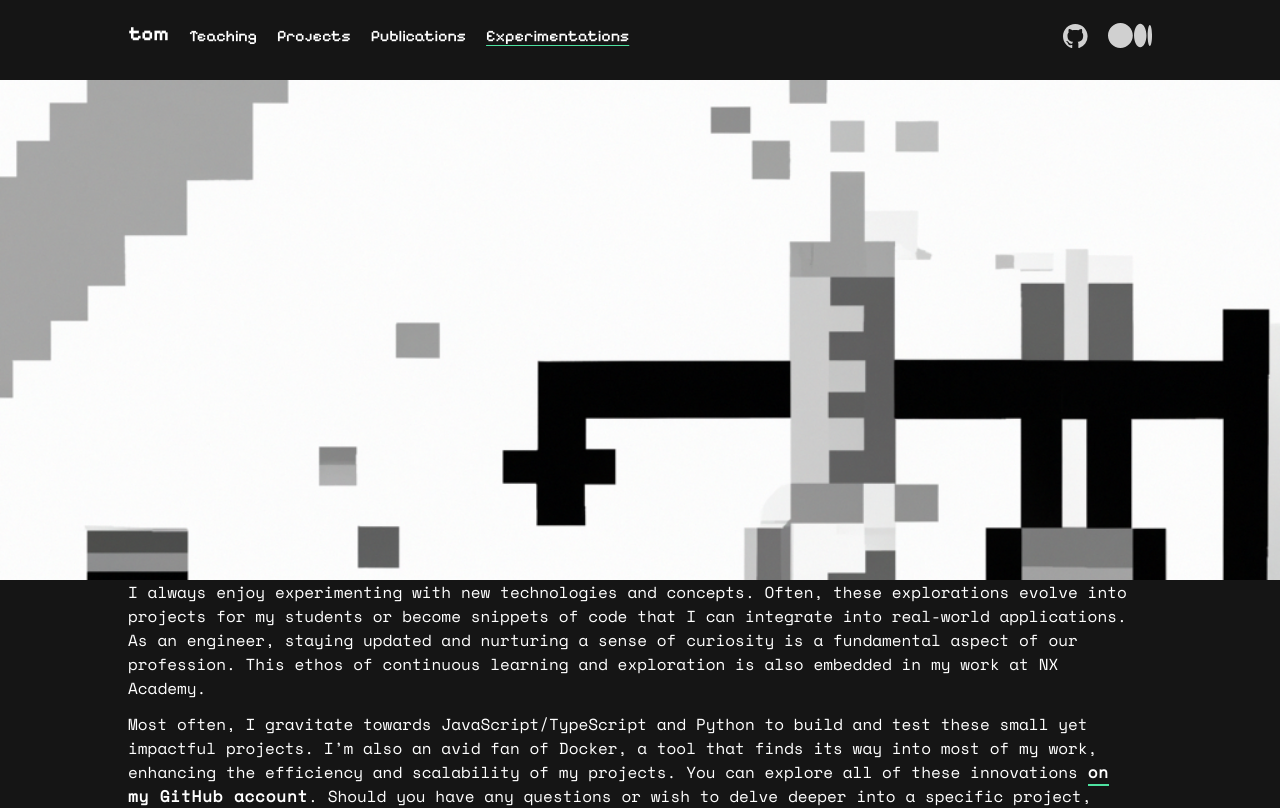
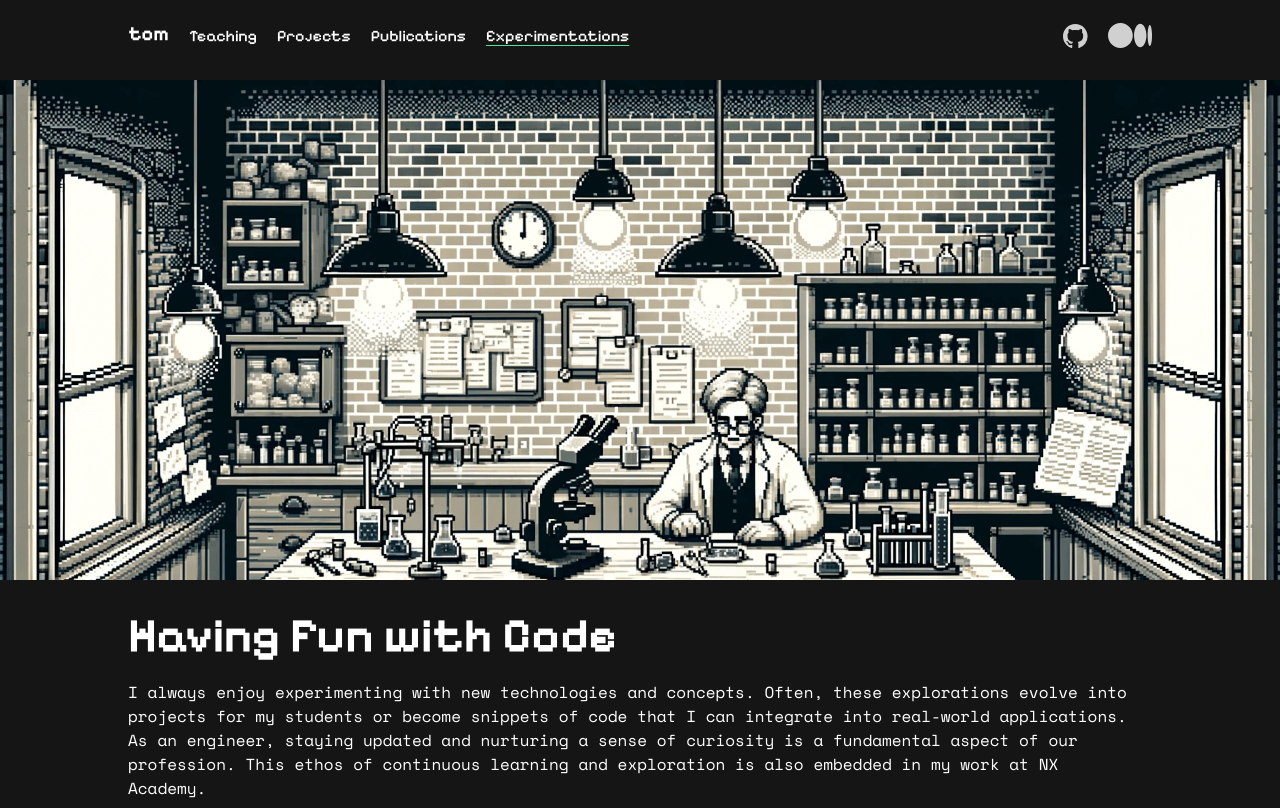
Before and after one commit to tdimnet/tdimnet.github.io, a React (Vite) app: page /experimentations in a window 1280 px wide. Shown: the top 808 px of the page. Built offline with nearby package versions, Linux system fonts and the light colour scheme.

Commit message:
Adding the banner image for Experimentations

```diff
--- a/src/pages/Experimentations/index.tsx
+++ b/src/pages/Experimentations/index.tsx
@@ -4,6 +4,7 @@ import Heading from "../../components/Heading";
 import ProjectsGrid from "../../layouts/ProjectsGrid";
 import Project from "../../components/Project";
 import Link from "../../components/Link";
+import BannerWrapper from "../../layouts/BannerWrapper";
 
 import { experimentations } from "../../data/experimentations";
 
@@ -11,9 +12,9 @@ function Page() {
   return (
     <main className="mb-8">
       <section className="pr-3">
-        <div className="h-96 mb-12">
-          <Banner src="/assets/a-laboratory.png" alt="A laboratory" />
-        </div>
+        <BannerWrapper>
+          <Banner src="/assets/small-lab.png" alt="A laboratory" />
+        </BannerWrapper>
         <article className="mb-12">
           <Heading
             css="text-white mb-5"
```
Also changed, not shown: src/assets/small-lab.png (added).
